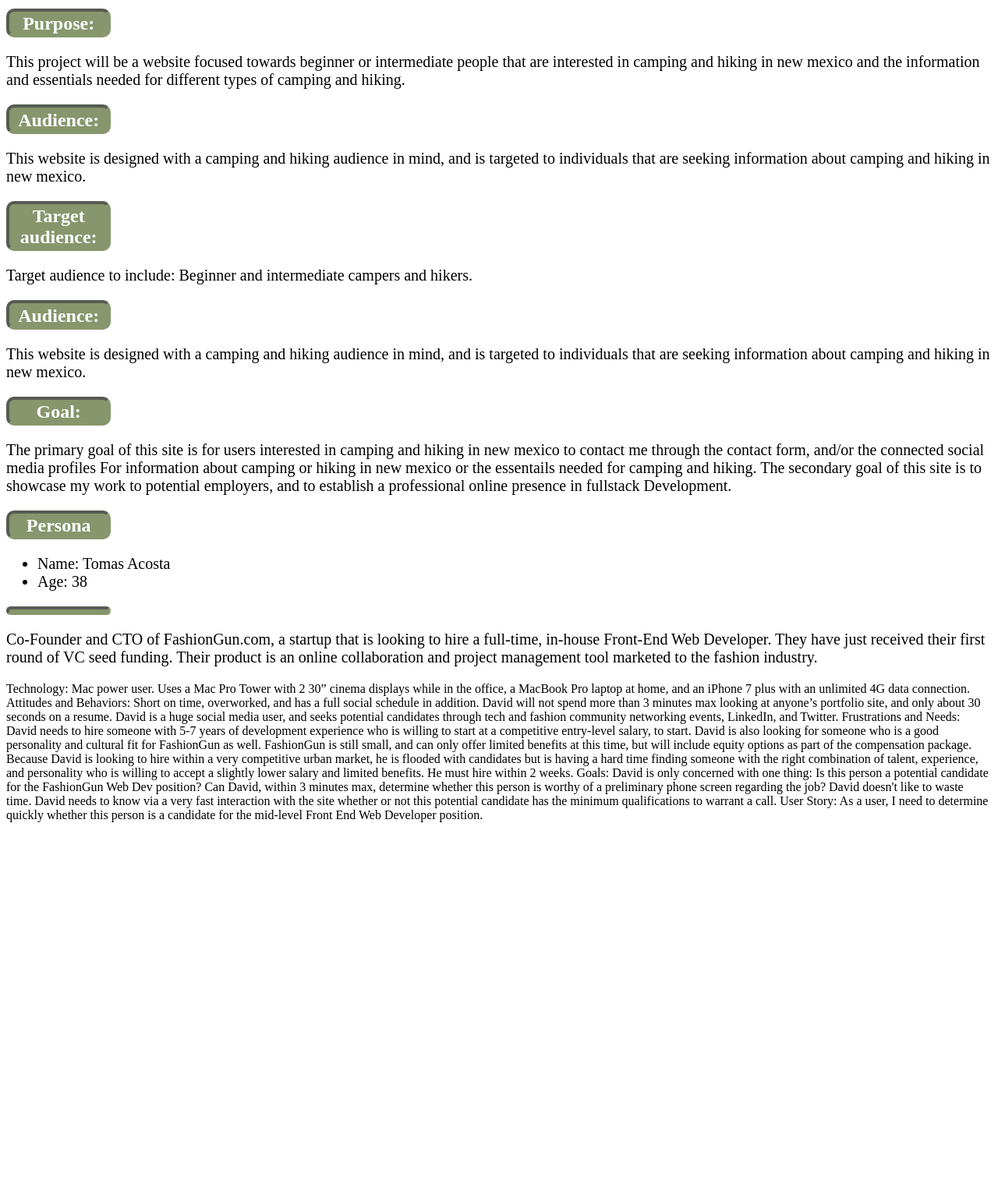
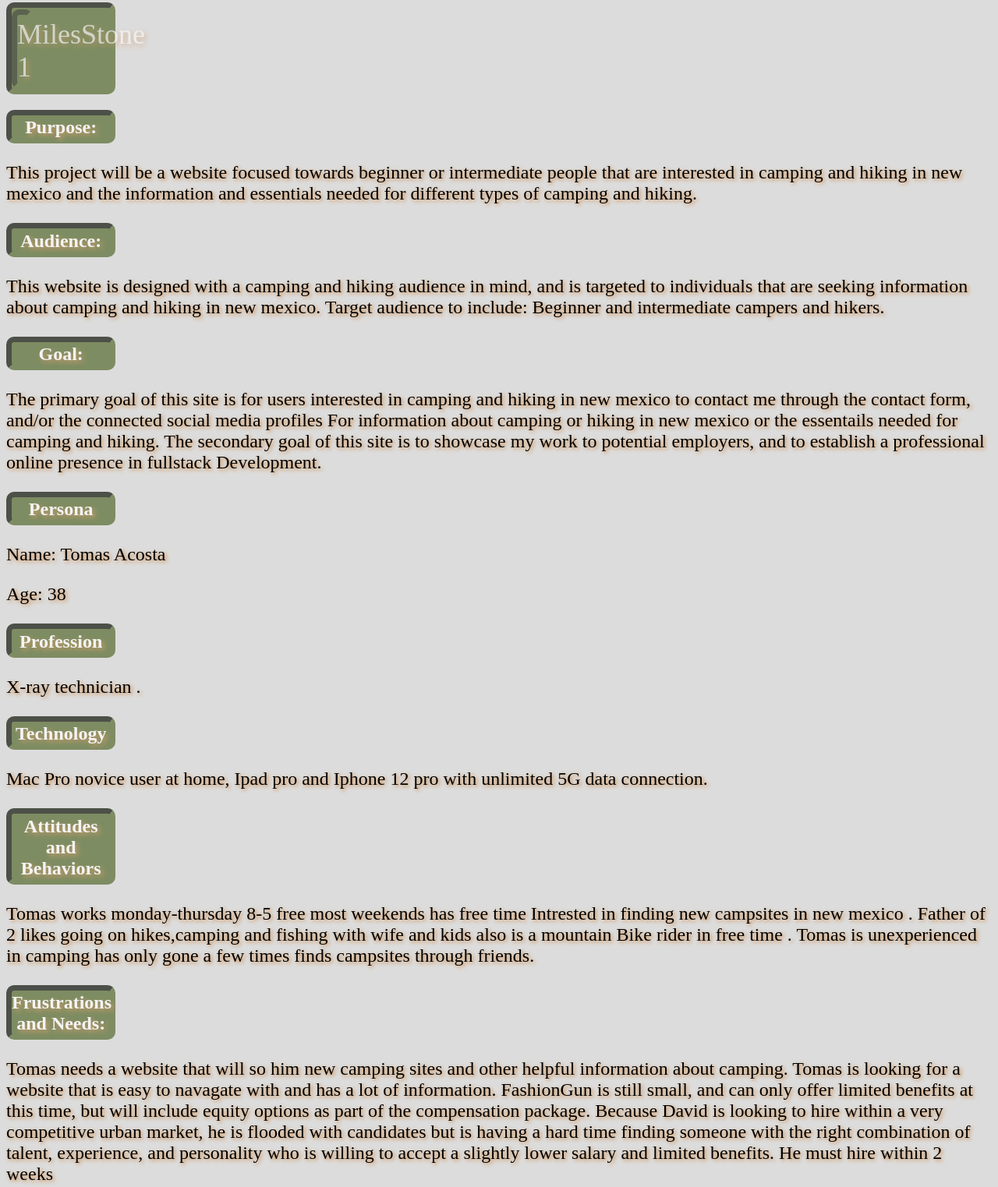
Before and after one commit to Nicholas-Acosta-Storie/my-pwp-Nicholas-Acosta-storie, a plain HTML site: page public-html/Documentation/milestone-1.html in a window 1280 px wide. Shown: the part 5-1528 px from the top of the page at 78% size. Before the commit the page ends 1068 px from the top, so only its background shows below. Drawn offline with Linux system fonts and the light colour scheme.

Commit message:
V2 changes to pwp

```diff
--- a/public-html/Documentation/milestone-1.html
+++ b/public-html/Documentation/milestone-1.html
@@ -3,102 +3,113 @@
 <head>
     <meta charset="UTF-8">
     <title>My-PWP-Nicholas-Acosta-Storie</title>
-    <link rel="stylesheet" href="style.css" type="text/css" />
+    <link rel="stylesheet" href="style.css" type="text/css"/>
 </head>
 <body>
-<div>
-    <header>
+
+<header>
     <div>
+        <header class="title"> MilesStone 1</header>
+    </div>
+</header>
 
-    </div>
-    </header>
-</div>
 
-<section1>
+<section>
     <div>
         <h1 class="Purpose">Purpose:</h1>
-        <p>This project will be a website focused towards beginner or intermediate people that are interested in camping and hiking in new mexico
+        <p>This project will be a website focused towards beginner or intermediate people that are interested in camping
+            and hiking in new mexico
             and the information and essentials needed for different types of camping and hiking.</p>
     </div>
-</section1>
+</section>
 
-<section1>
+<section>
     <div>
         <h1 class="Audience">Audience:</h1>
         <p>This website is designed with a camping and hiking audience in mind, and is
-            targeted to individuals that are seeking information about camping and hiking in new mexico.</p>
+            targeted to individuals that are seeking information about camping and hiking in new mexico.
+            Target audience to include: Beginner and intermediate campers and hikers.</p>
     </div>
-</section1>
+</section>
 
-<section2>
-    <div>
-        <h1 class="Target Audience">Target audience:</h1>
-        <p>Target audience to include: Beginner and intermediate campers and hikers.</p>
-    </div>
-</section2>
-
-<section3>
-    <div>
-        <h1 class="Audience">Audience:</h1>
-        <p>This website is designed with a camping and hiking audience in mind, and is
-            targeted to individuals that are seeking information about camping and hiking in new mexico.</p>
-    </div>
-</section3>
-
-<section4>
+<section>
     <div>
         <h1 class="Goal">Goal:</h1>
         <p>The primary goal of this site is for users interested in camping and hiking in new mexico to
-            contact me through the contact form, and/or the connected social media profiles For information about camping or hiking in new mexico or the
+            contact me through the contact form, and/or the connected social media profiles For information about
+            camping or hiking in new mexico or the
             essentails needed for camping and hiking.
-            The secondary goal of this site is to showcase my work to potential employers, and to establish a professional online presence in fullstack Development.</p>
+            The secondary goal of this site is to showcase my work to potential employers, and to establish a
+            professional online presence in fullstack Development.</p>
     </div>
-</section4>
+</section>
 
-<section5>
+<section>
     <div>
         <h1 class="Persona">Persona</h1>
-        <ul>
-            <li>Name: Tomas Acosta</li>
-            <li>Age: 38</li>
-        </ul>
+
+        <p>Name: Tomas Acosta</p>
+        <p>Age: 38</p>
+
     </div>
-</section5>
+</section>
 
-<section5>
+<section>
     <div>
-        <h1 class="Profession:"></h1>
-        <p>Co-Founder and CTO of FashionGun.com, a startup that is looking to hire a full-time, in-house Front-End Web Developer.
-            They have just received their first round of VC seed funding.
-            Their product is an online collaboration and project management tool marketed to the fashion industry.</p>
+        <h1 class="Profession:">Profession</h1>
+        <p> X-ray technician .</p>
     </div>
-</section5>
+</section>
 
+<section>
+    <div>
+        <h1 class="Technology:">Technology</h1>
+        <p> Mac Pro novice user at home, Ipad pro and Iphone 12 pro with unlimited 5G data connection.</p>
+    </div>
+</section>
 
-    Technology: Mac power user. Uses a Mac Pro Tower with 2 30” cinema displays while in the office,
-    a MacBook Pro laptop at home, and an iPhone 7 plus with an unlimited 4G data connection.
-    </p2>
-    <p3>
-    Attitudes and Behaviors: Short on time, overworked, and has a full social schedule in addition.
-    David will not spend more than 3 minutes max looking at anyone’s portfolio site, and only about 30 seconds on a resume.
-    David is a huge social media user, and seeks potential candidates through tech and fashion community networking events, LinkedIn, and Twitter.
-    </p3>
-    <p4>
-    Frustrations and Needs: David needs to hire someone with 5-7 years of development experience who is willing to start at a competitive entry-level salary, to start.
-    David is also looking for someone who is a good personality and cultural fit for FashionGun as well. FashionGun is still small, and can only offer limited benefits at this time,
-    but will include equity options as part of the compensation package.
-    Because David is looking to hire within a very competitive urban market,
-    he is flooded with candidates but is having a hard time finding someone with the right combination of talent, experience,
-    and personality who is willing to accept a slightly lower salary and limited benefits. He must hire within 2 weeks.
-    </p4>
-    <p5>
-    Goals: David is only concerned with one thing: Is this person a potential candidate for the FashionGun Web Dev position?
-    Can David, within 3 minutes max, determine whether this person is worthy of a preliminary phone screen regarding the job?
-    David doesn't like to waste time. David needs to know via a very fast interaction with the
-    site whether or not this potential candidate has the minimum qualifications to warrant a call.
-    </p5>
-</h4>
-    User Story: As a user, I need to determine quickly whether this person is a
-    candidate for the mid-level Front End Web Developer position.</h1>
+<section>
+    <div>
+        <h1 class="Attitudes and Behaviors">Attitudes and Behaviors</h1>
+        <p> Tomas works monday-thursday 8-5 free most weekends has free time Intrested in finding new campsites in new mexico .
+            Father of 2 likes going on hikes,camping and fishing with wife and kids also is a mountain Bike rider in free time .
+            Tomas is unexperienced in camping has only gone a few times finds campsites through friends.</p>
+    </div>
+</section>
+
+<section>
+    <div>
+        <h1 class="Frustrations and Needs:">Frustrations and Needs:</h1>
+        <p> Tomas needs a website that will so him new camping sites and other helpful information about camping.
+            Tomas is looking for a website that is easy to navagate with and has a lot of information. FashionGun is
+            still small, and can only offer limited benefits at this time,
+            but will include equity options as part of the compensation package.
+            Because David is looking to hire within a very competitive urban market,
+            he is flooded with candidates but is having a hard time finding someone with the right combination of talent,
+            experience,
+            and personality who is willing to accept a slightly lower salary and limited benefits. He must hire within 2 weeks</p>
+    </div>
+</section>
+
+<section>
+    <div>
+        <h1 class="Goals:">Goals:</h1>
+        <p> David is only concerned with one thing: Is this person a potential candidate for the FashionGun Web Dev
+            position?
+            Can David, within 3 minutes max, determine whether this person is worthy of a preliminary phone screen regarding the
+            job?
+            David doesn't like to waste time. David needs to know via a very fast interaction with the
+            site whether or not this potential candidate has the minimum qualifications to warrant a call. </p>
+    </div>
+</section>
+
+<section>
+    <div>
+        <h1 class="User Story: ">User Story: </h1>
+        <p> As a user, I need to determine quickly whether this person is a
+            candidate for the mid-level Front End Web Developer position.</p>
+    </div>
+</section>
+
 </body>
 </html>
--- a/public-html/Documentation/style.css
+++ b/public-html/Documentation/style.css
@@ -1,5 +1,21 @@
 html {
-    background-color: white;
+    background-color: #DCDCDC;
+
+
+}
+
+header {
+    background-color: #556B2F;
+    opacity: 0.7;
+    width: 10%;
+    border-radius: 10px;
+    border: 7px inset #556B2F;
+    font-family: "Arial Rounded MT Bold", serif;
+    font-size: 150%;
+    text-align: center;
+    color: white;
+    padding-top: .1em;
+    text-shadow: 3px 3px 6px #CD853F;
 }
 
 h1 {
@@ -7,17 +23,20 @@ h1 {
     opacity: 0.7;
     width: 10%;
     border-radius: 10px;
-    border: 4px #556B2F;
-    font-family: "Arial Rounded MT Bold";
+    border: 7px inset #556B2F;
+    font-family: "Arial Rounded MT Bold", serif;
     font-size: 150%;
     text-align: center;
     color: white;
-    border-style: inset;
     padding-top: .1em;
+    text-shadow: 3px 3px 6px #CD853F;
 }
 
 p {
     font-size: 125%;
+    color: black;
+    font-size: x-large;
+    text-shadow: 2px 2px 5px #CD853F;
 }
 
 ul {
```
